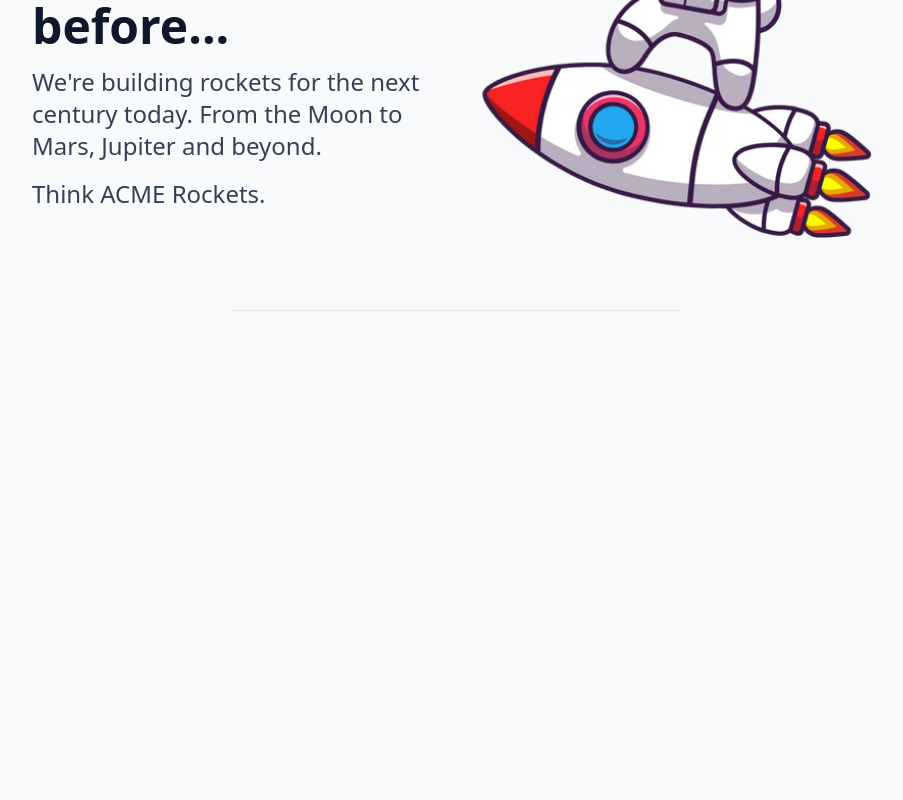
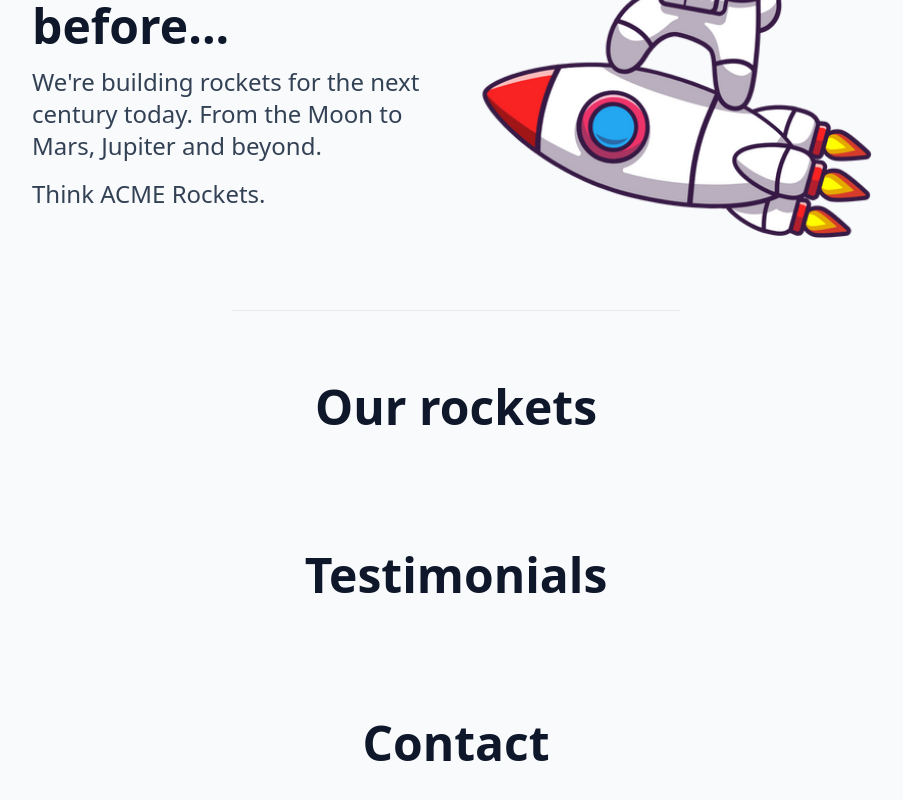
Before and after one commit to JesusVergara89/Practicing-Tailwind-01, a React (Create React App) app: page / in a window 1280 px wide. Shown: the part 294-1094 px from the top of the page, without its empty margins (184-1087 px from the left). Before the commit the page ends 800 px from the top, so only its background shows below. Built offline with nearby package versions, Linux system fonts and the light colour scheme.

Commit message:
adding sections to our company, testimonials and contac

```diff
--- a/src/components/Main.js
+++ b/src/components/Main.js
@@ -18,6 +18,21 @@ const Main = () => {
             <img src='/rocketdab.png' alt='rocketdab' className='w-1/2' />
         </section>
         <hr className='mx-auto bg-black dark:bg-white w-1/2' />
+        <section id='rockets' className='p-6 my-12'>
+            <h2 className='text-4xl font-bold text-center sm:text-5xl mb-6 text-slate-900 dark:text-white'>
+                Our rockets
+            </h2>
+        </section>
+        <section id='testimonials' className='p-6 my-12'>
+            <h2 className='text-4xl font-bold text-center sm:text-5xl mb-6 text-slate-900 dark:text-white'>
+                Testimonials
+            </h2>
+        </section>
+        <section id='contact' className='p-6 my-12'>
+            <h2 className='text-4xl font-bold text-center sm:text-5xl mb-6 text-slate-900 dark:text-white'>
+                Contact
+            </h2>
+        </section>
     </main>
   )
 }
```
